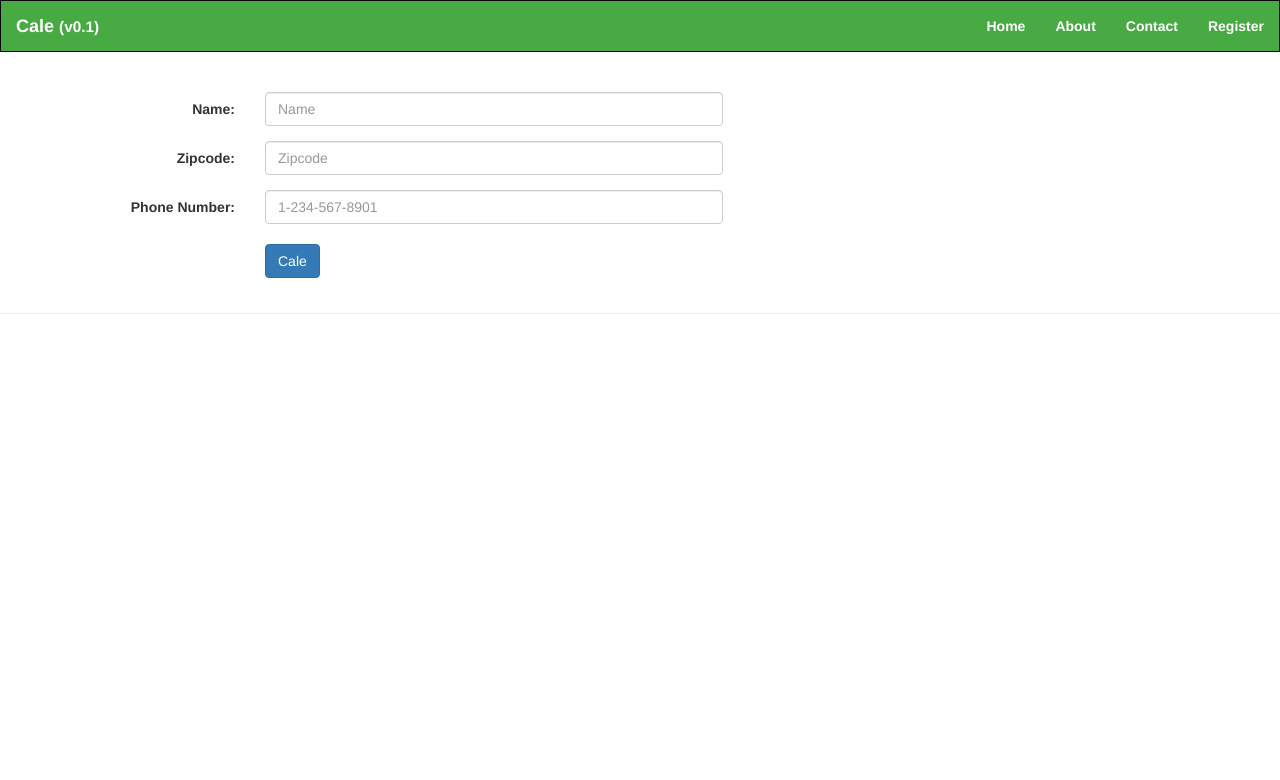
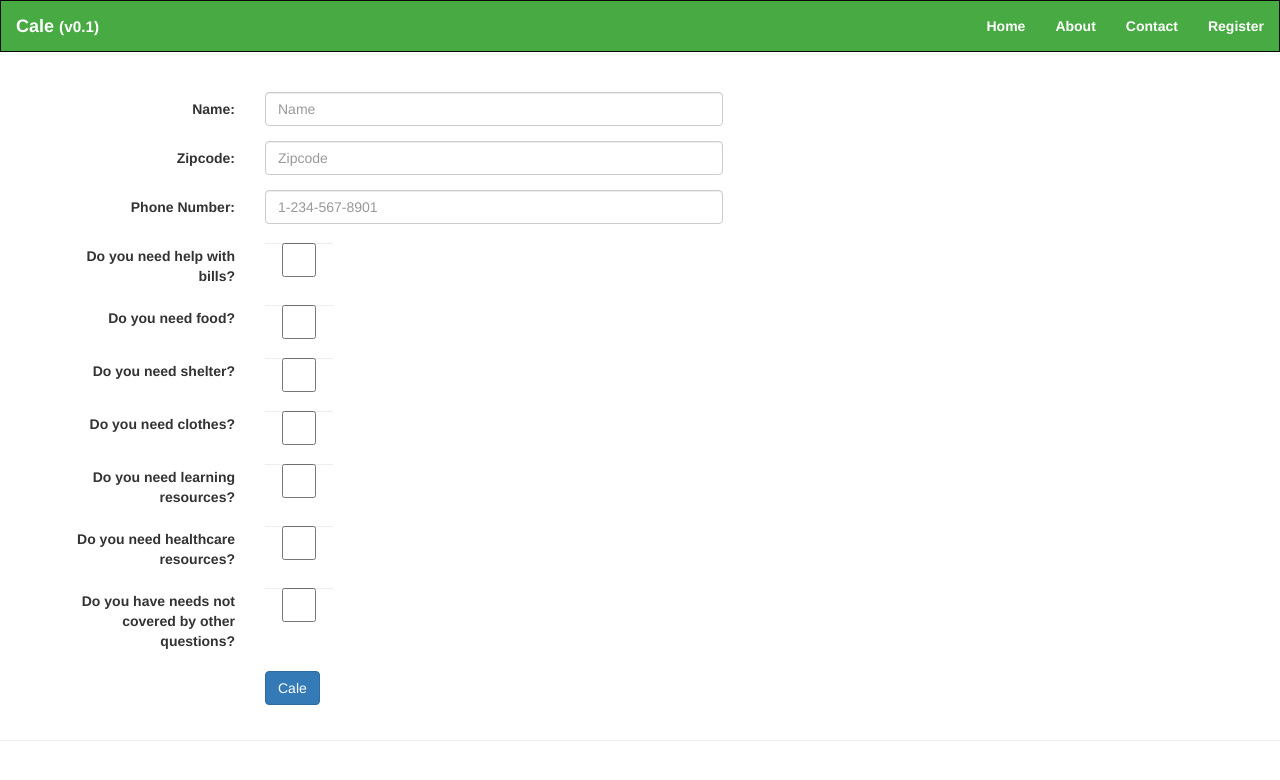
Before and after one commit to Dheeraj-Arremsetty/globalHack2016, a Python web app: template templates/needHelp.html in a window 1280 px wide. Shown: the top 780 px of the page. Run offline with Jinja, Linux system fonts and the light colour scheme; the template is opened without the code that fills it, so the values that code supplies are empty; some libraries are stand-ins or nearby versions.

Commit message:
Checkboxes for help page added

```diff
--- a/templates/needHelp.html
+++ b/templates/needHelp.html
@@ -2,7 +2,7 @@
 {% block content %}
   {{ super() }}
 
-    <form class="form-horizontal" action="/register_for_help" enctype="multipart/form-data" method=post>
+  <form class="form-horizontal" action="/register_for_help" enctype="multipart/form-data" method=post>
       <div class='form-group'>
           <label for="name" class="col-sm-2 control-label">Name:</label>
           <div class="col-sm-5">
@@ -16,20 +16,66 @@
           </div>
       </div>
 
-    <div class='form-group'>
+      <div class='form-group'>
           <label for="phone_number" class="col-sm-2 control-label">Phone Number:</label>
           <div class="col-sm-5">
               <input type="text" class="form-control input-medium bfh-phone" data-format="+1 (ddd) ddd-dddd" placeholder="1-234-567-8901" name="phone_number"/>
           </div>
       </div>
 
+      <div class='form-group'>
+          <label for="financial_need" class="col-sm-2 control-label">Do you need help with bills?</label>
+          <div class="col-sm-1">
+              <input type="checkbox" class="form-control input-medium" name="financial_need"/>
+          </div>
+      </div>
+
+      <div class='form-group'>
+          <label for="food_need" class="col-sm-2 control-label">Do you need food?</label>
+          <div class="col-sm-1">
+              <input type="checkbox" class="form-control input-medium" name="food_need"/>
+          </div>
+      </div>
+
+      <div class='form-group'>
+          <label for="shelter_need" class="col-sm-2 control-label">Do you need shelter?</label>
+          <div class="col-sm-1">
+              <input type="checkbox" class="form-control input-medium" name="shelter_need"/>
+          </div>
+      </div>
+
+      <div class='form-group'>
+          <label for="clothes_need" class="col-sm-2 control-label">Do you need clothes?</label>
+          <div class="col-sm-1">
+              <input type="checkbox" class="form-control input-medium" name="clothes_need"/>
+          </div>
+      </div>
+
+      <div class='form-group'>
+          <label for="education_need" class="col-sm-2 control-label">Do you need learning resources?</label>
+          <div class="col-sm-1">
+              <input type="checkbox" class="form-control input-medium" name="education_need"/>
+          </div>
+      </div>
+
+      <div class='form-group'>
+          <label for="healthcare_need" class="col-sm-2 control-label">Do you need healthcare resources?</label>
+          <div class="col-sm-1">
+              <input type="checkbox" class="form-control input-medium" name="healthcare_need"/>
+          </div>
+      </div>
+
+      <div class='form-group'>
+          <label for="other_need" class="col-sm-2 control-label">Do you have needs not covered by other questions?</label>
+          <div class="col-sm-1">
+              <input type="checkbox" class="form-control input-medium" name="healthcare_need"/>
+          </div>
+      </div>
 
       <div class='form-group submit-button'>
-          <div class="col-sm-offset-2 col-sm-5">
-              <input type="submit" class="btn btn-primary" value="Cale">
-          </div>
+           <div class="col-sm-offset-2 col-sm-5">
+             <input type="submit" class="btn btn-primary" value="Cale">
+           </div>
       </div>
   </form>
-
-
 {% endblock %}
```
